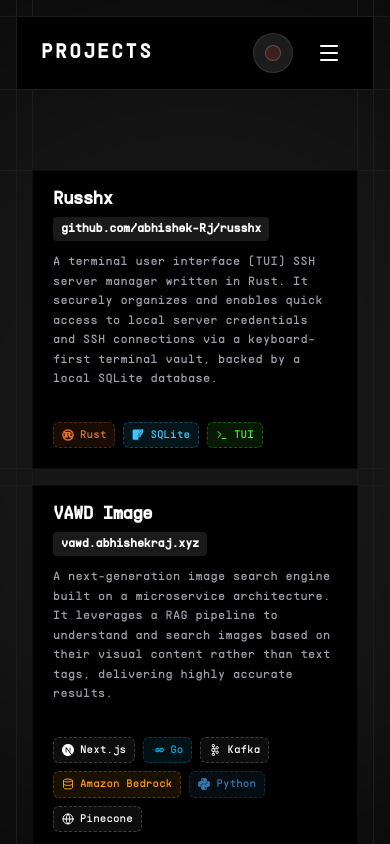
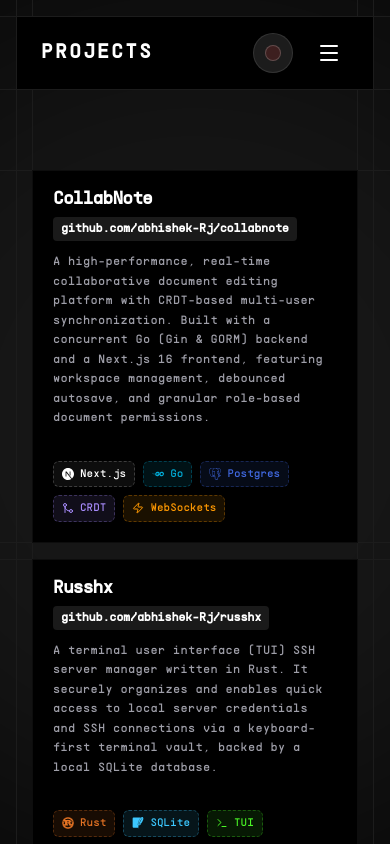
Before and after one commit to abhishek-Rj/abhishek-Rj, a React (Vite) app: page /projects in a window 390 px wide. Shown: the top 844 px of the page. Built offline with nearby package versions, Linux system fonts and the light colour scheme; a web font is replaced by a local one.

Commit message:
feat(projects): add CollabNote showcase and update resume URL
- Added CollabNote real-time collaborative editor to projects list
- Added CRDT badge styling and icon support in tech stack props
- Replaced outdated Dropbox resume link in desktop and mobile header nav

```diff
--- a/src/components/Header.tsx
+++ b/src/components/Header.tsx
@@ -66,7 +66,7 @@ export function Header() {
                         About
                     </Link>
                     <a
-                        href="https://www.dropbox.com/scl/fi/0zynp098f37yqirk7529d/portfolio.pdf?rlkey=xh4zmhc9x4bx0sj1rg84hqtm4&st=5d07e7us&dl=0"
+                        href="https://www.dropbox.com/scl/fi/k66yhnbs9ycbi23al7nmd/Abhishek-Raj.pdf?rlkey=o1t5ywm94rs3yhdtez8baxoey&st=09o6qe2n&e=1&dl=0"
                         target="_blank"
                         rel="noopener noreferrer"
                         className="text-zinc-400 hover:text-white transition-colors duration-300"
@@ -146,7 +146,7 @@ export function Header() {
                     About
                 </Link>
                 <a
-                    href="https://www.dropbox.com/scl/fi/0zynp098f37yqirk7529d/portfolio.pdf?rlkey=xh4zmhc9x4bx0sj1rg84hqtm4&st=5d07e7us&dl=0"
+                    href="https://www.dropbox.com/scl/fi/k66yhnbs9ycbi23al7nmd/Abhishek-Raj.pdf?rlkey=o1t5ywm94rs3yhdtez8baxoey&st=09o6qe2n&e=1&dl=0"
                     target="_blank"
                     rel="noopener noreferrer"
                     onClick={closeMenu}
--- a/src/pages/Projects.tsx
+++ b/src/pages/Projects.tsx
@@ -26,6 +26,8 @@ import {
   Zap,
   Monitor,
   Code,
+  FileText,
+  GitMerge,
 } from "lucide-react";
 
 const getTechStackProps = (tech: string) => {
@@ -212,6 +214,13 @@ const getTechStackProps = (tech: string) => {
         border: "border-[#4AF626]/30",
         bg: "bg-[#4AF626]/10",
       };
+    case "CRDT":
+      return {
+        icon: <GitMerge size={12} />,
+        color: "text-[#A78BFA]",
+        border: "border-[#A78BFA]/30",
+        bg: "bg-[#A78BFA]/10",
+      };
     default:
       return {
         icon: <Code size={12} />,
@@ -223,6 +232,14 @@ const getTechStackProps = (tech: string) => {
 };
 
 const projects = [
+  {
+    title: "CollabNote",
+    link: "github.com/abhishek-Rj/collabnote",
+    icon: <FileText className="w-5 h-5" />,
+    description:
+      "A high-performance, real-time collaborative document editing platform with CRDT-based multi-user synchronization. Built with a concurrent Go (Gin & GORM) backend and a Next.js 16 frontend, featuring workspace management, debounced autosave, and granular role-based document permissions.",
+    stack: ["Next.js", "Go", "Postgres", "CRDT", "WebSockets"],
+  },
   {
     title: "Russhx",
     link: "github.com/abhishek-Rj/russhx",
```
